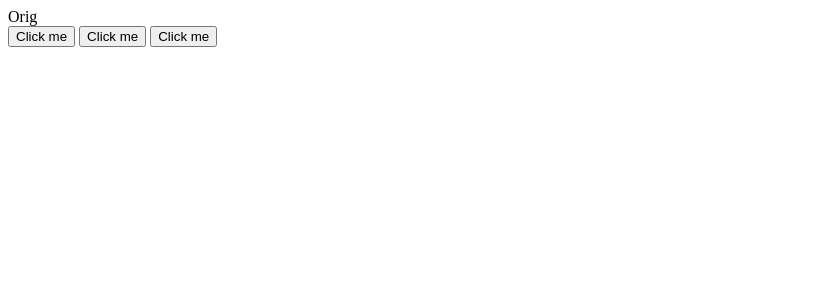
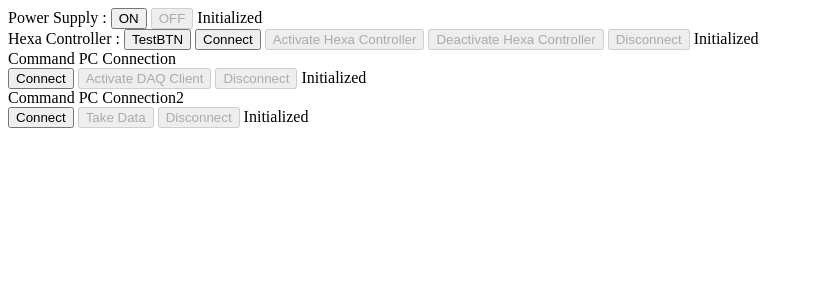
Before and after one commit to ltsai323/MultiModuleTeststandUI, a Flask app: page / in a window 1280 px wide. Shown: the top 300 px of the page, without its empty margins (0-813 px from the left). Run offline with Flask 3, Linux system fonts and the light colour scheme.

Commit message:
update for ssh connection buttons, receiving message box

```diff
--- a/WebUI_Flask/app.py
+++ b/WebUI_Flask/app.py
@@ -1,6 +1,8 @@
 from flask import Flask, render_template, request, jsonify
 from dataclasses import dataclass
 import socket
+from tools.MesgHub import MesgDecoder
+from tools.LogTool import LOG
 
 app = Flask(__name__)
 
@@ -12,22 +14,49 @@ def index():
 def buttonClick_hub():
     button_id = request.form.get('button_id')
 
-    mesg = 'nothing'
-    if   button_id == 'btn1':
-        mesg = 'Power Supply Activated'
-        sendCMDTo(app.conn_power_supply, '1')
-    elif button_id == 'btn2':
-        mesg = 'Power Supply Deactivated'
-        sendCMDTo(app.conn_power_supply, '0')
-    elif button_id == 'btn3':
-        mesg = 'Nothing Happened'
-    else:
-        mesg = f'[Invalid buttonID] "{button_id}" not found'
+    raw_mesg = f'[Invalid buttonID] "{button_id}" not found'
+    ## power supply
+    if button_id == 'btnPowerSupply1':
+        raw_mesg = sendCMDTo(app.conn_power_supply, '1')
+    if button_id == 'btnPowerSupply0':
+        raw_mesg = sendCMDTo(app.conn_power_supply, '0')
 
-    print('btn pressed')
+
+    if button_id == 'btnHexaControllerTT':
+        print('[TEST] test button clicked')
+        raw_mesg = sendCMDTo(app.conn_ssh_connect, 'TT')
+    if button_id == 'btnHexaControllerhI':
+        raw_mesg = sendCMDTo(app.conn_ssh_connect, 'hI')
+    if button_id == 'btnHexaControllerhC':
+        raw_mesg = sendCMDTo(app.conn_ssh_connect, 'hC')
+    if button_id == 'btnHexaControllerh0':
+        raw_mesg = sendCMDTo(app.conn_ssh_connect, 'h0')
+    if button_id == 'btnHexaControllerh1':
+        raw_mesg = sendCMDTo(app.conn_ssh_connect, 'h1')
+
+    if button_id == 'btnCommandPCAI':
+        raw_mesg = sendCMDTo(app.conn_ssh_connect, 'AI')
+    if button_id == 'btnCommandPCAC':
+        raw_mesg = sendCMDTo(app.conn_ssh_connect, 'AC')
+    if button_id == 'btnCommandPCA1':
+        raw_mesg = sendCMDTo(app.conn_ssh_connect, 'A1')
+
+    if button_id == 'btnCommandPCBI':
+        raw_mesg = sendCMDTo(app.conn_ssh_connect, 'BI')
+    if button_id == 'btnCommandPCBC':
+        raw_mesg = sendCMDTo(app.conn_ssh_connect, 'BC')
+    if button_id == 'btnCommandPCB1':
+        raw_mesg = sendCMDTo(app.conn_ssh_connect, 'B1')
+
+
+    print(raw_mesg)
 
     # Return a JSON response (optional)
-    return jsonify({'status': mesg})
+    #return jsonify({'status': MesgDecoder(raw_mesg)})
+    indicator, mesg = MesgDecoder(raw_mesg)
+    LOG('RecvMesg', 'buttonClick_hub', f'indicator:{indicator}  --- message:{mesg}')
+    return jsonify({'indicator':indicator, 'message':mesg})
+
 
 def sendCMDTo(destnation, message):
     target_addr = destnation.ip
@@ -36,6 +65,7 @@ def sendCMDTo(destnation, message):
     with socket.socket(socket.AF_INET, socket.SOCK_STREAM) as s:
         s.connect((target_addr, target_port))
         s.sendall(message.encode())
+        return s.recv(1024).decode('utf-8')
 
 @dataclass
 class ConnectConfigs:
@@ -43,12 +73,16 @@ class ConnectConfigs:
     port:int
 if __name__ == '__main__':
     # connection in docker
-    app.conn_power_supply = ConnectConfigs(ip='172.17.0.1',port=2235)
+    #app.conn_power_supply = ConnectConfigs(ip='172.17.0.1',port=2235)
     #app.conn_ssh_hexactrl = ConnectConfigs(ip='172.17.0.1',port=2234)
-    #app.conn_power_supply = ConnectConfigs(ip='127.0.0.1',port=7992)
 
     # connection directly executed
-    #app.conn_power_supply = ConnectConfigs(ip='127.0.0.1',port=2234)
+    app.conn_power_supply = ConnectConfigs(ip='127.0.0.1',port=2234)
     #app.conn_ssh_hexactrl = ConnectConfigs(ip='127.0.0.1',port=2234)
+
+
+    #app.conn_power_supply = ConnectConfigs(ip='127.0.0.1',port=2000) # test module running in local
+    #app.conn_power_supply = ConnectConfigs(ip='172.17.0.1',port=2001) # test module running in docker container
+    app.conn_ssh_connect = ConnectConfigs(ip='127.0.0.1',port=2000)
     #app.run(debug=True)
     app.run(host='0.0.0.0', port=8888, threaded=True)
--- a/WebUI_Flask/templates/index.html
+++ b/WebUI_Flask/templates/index.html
@@ -8,11 +8,30 @@
 <body>
 
 <!-- Button 1 -->
-<div id='messageBox'>Orig</div>
-<button id="btn1" onclick="clickBTN_disableMe('btn1',['btn1','btn2','btn3'])">Click me</button>
-<button id="btn2" onclick="clickBTN_disableMe('btn2',['btn1','btn2','btn3'])">Click me</button>
-<button id="btn3" onclick="clickBTN_disableMe('btn3',['btn1','btn2','btn3'])">Click me</button>
+<div></div> <div style='display: inline'>Power Supply : </div>
+<button id="btnPowerSupply1" onclick="DisableMe('btnPowerSupply1',['btnPowerSupply1','btnPowerSupply0'])">ON</button>
+<button id="btnPowerSupply0" onclick="DisableMe('btnPowerSupply0',['btnPowerSupply1','btnPowerSupply0'])" disabled>OFF</button>
+<div style='display: inline' id='mesgPowerSupply'>Initialized</div>
 
+<div></div> <div style='display: inline'>Hexa Controller : </div>
+<button id="btnHexaControllerTT" class="HexaController0" onclick="DisableMe('btnHexaControllerTT',['btnHexaControllerTT','btnHexaControllerh1'])">TestBTN</button>
+<button id="btnHexaControllerhI" class="HexaController0" onclick="DisableMyGroup('btnHexaControllerhI',['HexaController0','HexaController1'])">Connect</button>
+<button id="btnHexaControllerh0" class="HexaController1" onclick="DisableMe('btnHexaControllerh0',['btnHexaControllerh0','btnHexaControllerh1'])" disabled> Activate Hexa Controller</button>
+<button id="btnHexaControllerh1" class="HexaController1" onclick="DisableMe('btnHexaControllerh1',['btnHexaControllerh0','btnHexaControllerh1'])" disabled>Deactivate Hexa Controller</button>
+<button id="btnHexaControllerhC" class="HexaController1" onclick="DisableMyGroup('btnHexaControllerhC',['HexaController0','HexaController1'])" disabled>Disconnect</button>
+<div style='display: inline' id='mesgHexaController'>Initialized</div>
+
+<div></div> <div>Command PC Connection</div>
+<button id="btnCommandPCAI" class="CommandPCA0" onclick="DisableMyGroup('btnCommandPCAI',['CommandPCA0','CommandPCA1'])">Connect</button>
+<button id="btnCommandPCA1" class="CommandPCA1" onclick="DisableMe('btnCommandPCA1',['btnCommandPCA1'])" disabled>Activate DAQ Client</button>
+<button id="btnCommandPCAC" class="CommandPCA1" onclick="DisableMyGroup('btnCommandPCAC',['CommandPCA0','CommandPCA1'])" disabled>Disconnect</button>
+<div style='display: inline' id='mesgCommandPCA'>Initialized</div>
+
+<div></div> <div>Command PC Connection2</div>
+<button id="btnCommandPCBI" class="CommandPCB0" onclick="DisableMyGroup('btnCommandPCBI',['CommandPCB0','CommandPCB1'])">Connect</button>
+<button id="btnCommandPCB1" class="CommandPCB1" onclick="DisableMe('btnCommandPCB1',['btnCommandPCB1'])" disabled>Take Data</button>
+<button id="btnCommandPCBC" class="CommandPCB1" onclick="DisableMyGroup('btnCommandPCBC',['CommandPCB0','CommandPCB1'])" disabled>Disconnect</button>
+<div style='display: inline' id='mesgCommandPCB'>Initialized</div>
 
 <script>
     function send_cmd(btnID) {
@@ -30,13 +49,14 @@
             // Handle the response if needed
             console.log(data);
             //alert(data.status);
-            showMessage(data.status);
+            //showMessage(data.status);
+            showMessage2(data.indicator,data.message);
         })
         .catch(error => {
             console.error('Error:', error);
         });
     }
-    function clickBTN_disableMe(clickedBUTTONid, connectedBUTTONs) {
+    function DisableMe(clickedBUTTONid, connectedBUTTONs) {
         // Disable the clicked button
         document.getElementById(clickedBUTTONid).disabled = true;
 
@@ -51,8 +71,32 @@
         // Add your additional logic here based on the clicked button
         console.log(clickedBUTTONid + " was clicked!");
     }
+
+	function DisableMyGroup(clickedBUTTONid, correlatedGROUPs) { //asdf
+        var classes = document.getElementById(clickedBUTTONid).classList;
+
+        classes.forEach(function(my_group) {
+            correlatedGROUPs.forEach(function(corr_group) {
+                // Enable all buttons in group2
+                var group2Buttons = document.getElementsByClassName(corr_group);
+                if (corr_group !== my_group) {
+                    for (var i = 0; i < group2Buttons.length; i++) {
+                        group2Buttons[i].disabled = false;
+                    }
+                } else {
+                    for (var i = 0; i < group2Buttons.length; i++) {
+                        group2Buttons[i].disabled = true;
+                    }
+                }
+            });
+        });
+        send_cmd(clickedBUTTONid);
+    }
     function showMessage(mesg) {
         document.getElementById('messageBox').innerText = mesg;
+    }
+    function showMessage2(theID,mesg) {
+        document.getElementById('mesg'+theID).innerText = mesg;
     }
 </script>
 
```
